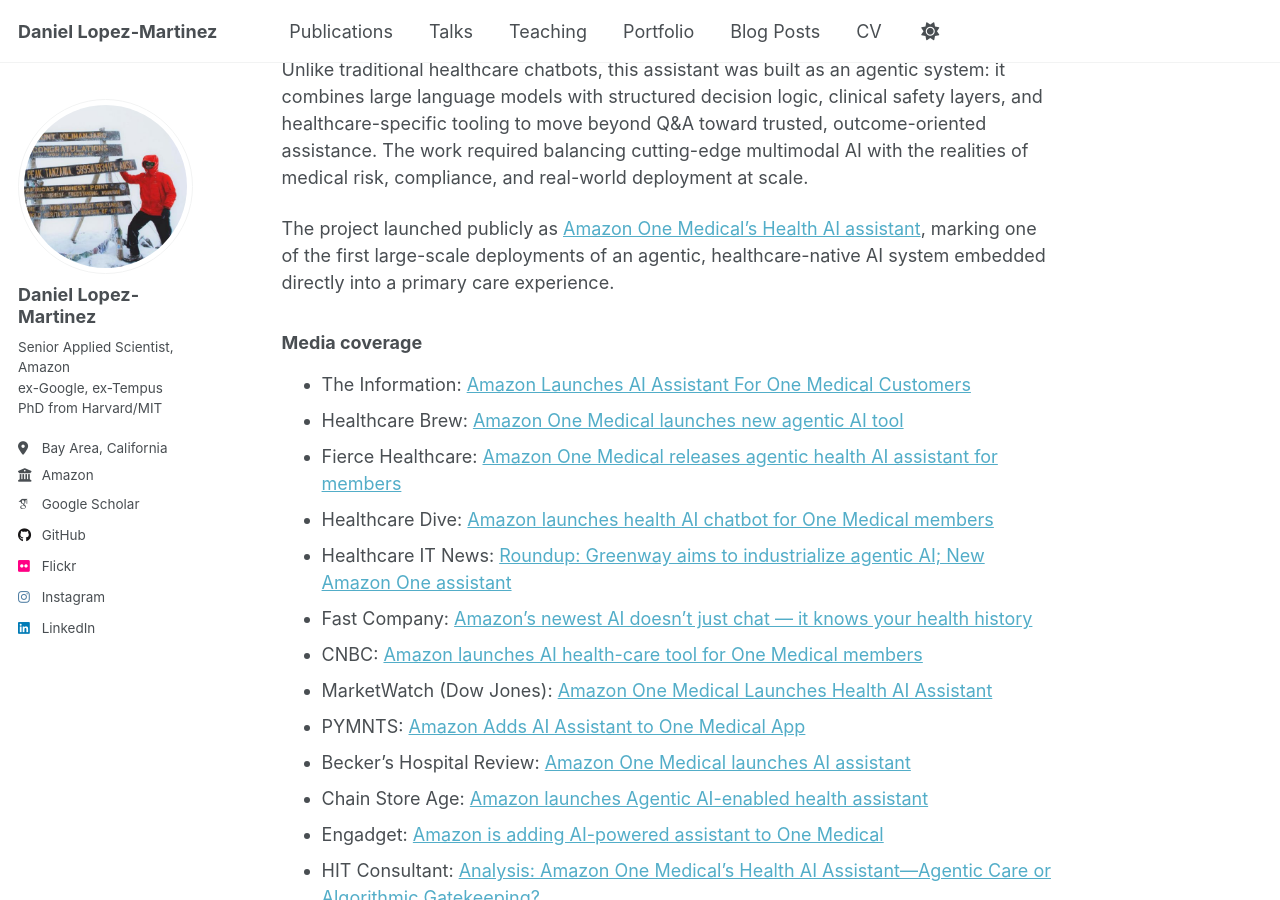
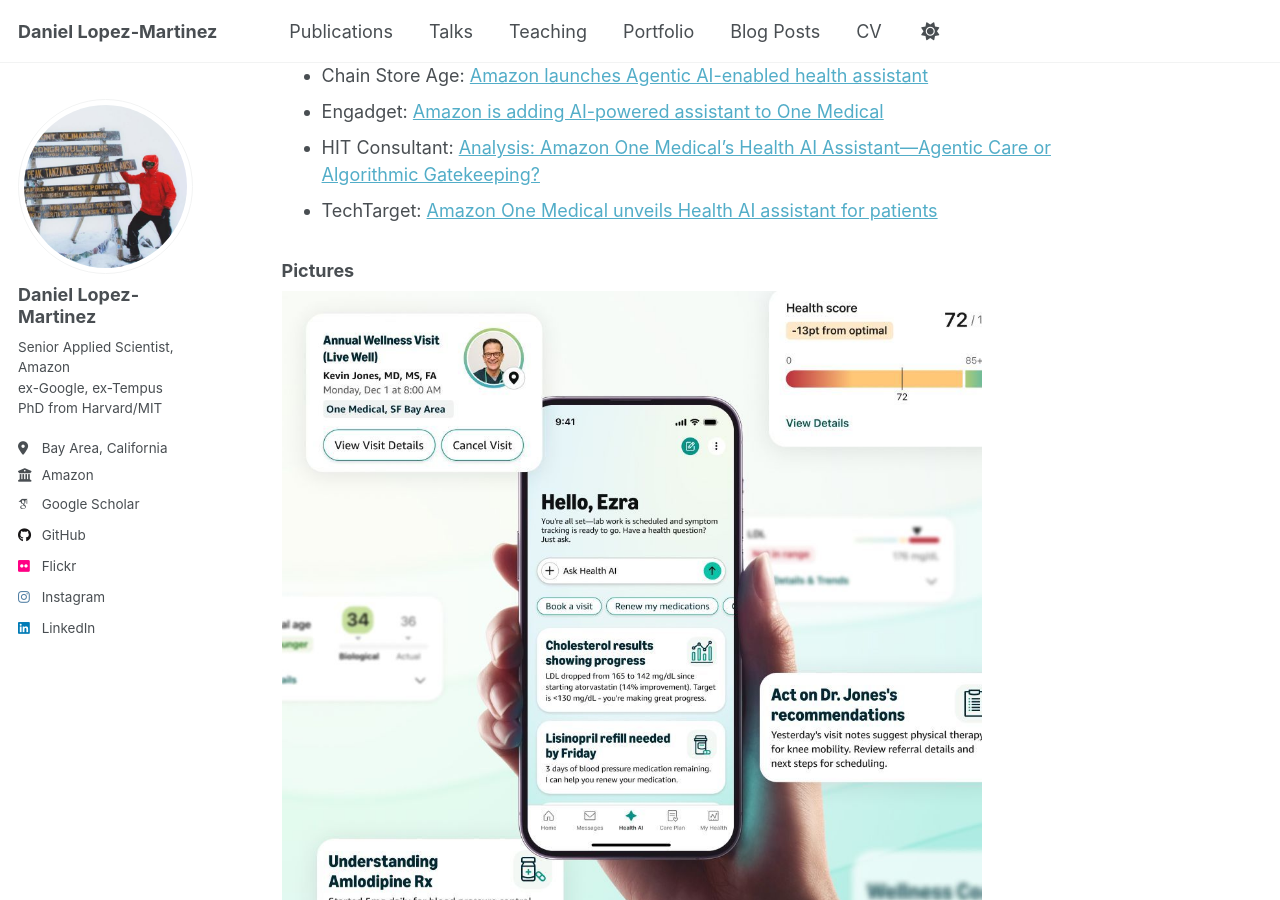
Before and after one commit to daniel-lopezmartinez/daniel-lopezmartinez.github.io, a Jekyll site: the page built from _portfolio/amazon-multimodal-agentic-assistants-primary-care.md, in a window 1280 px wide and 900 px high, scrolled down 1048 px. Built offline with Jekyll 4.4.1, drawn with Linux system fonts in a browser that asks for light colours; some web fonts are replaced; a script that is not in the unit is left out.

Commit message:
relocates image

```diff
--- a/_portfolio/amazon-multimodal-agentic-assistants-primary-care.md
+++ b/_portfolio/amazon-multimodal-agentic-assistants-primary-care.md
@@ -5,8 +5,6 @@ collection: portfolio
 category: amazon
 order: 5
 ---
-
-<img src='/images/blog/2026-01-21-amazon_ai_health_assistant.jpeg' width="700" height="400">
 
 This project centered on the end-to-end design, scientific leadership, and production deployment of a patient-facing, agentic AI assistant for primary care at Amazon One Medical. The system supports natural language interactions across text and voice, understands a member’s longitudinal health context, and can safely take action (such as guiding care decisions, routing to clinicians, and initiating workflows) within a regulated healthcare environment.
 
@@ -30,3 +28,8 @@ The project launched publicly as [Amazon One Medical’s Health AI assistant](ht
 - Engadget: [Amazon is adding AI-powered assistant to One Medical](https://www.engadget.com/ai/amazon-is-adding-ai-powered-assistant-to-one-medical-180803368.html "https://www.engadget.com/ai/amazon-is-adding-ai-powered-assistant-to-one-medical-180803368.html")
 - HIT Consultant: [Analysis: Amazon One Medical’s Health AI Assistant—Agentic Care or Algorithmic Gatekeeping?](https://hitconsultant.net/2026/01/21/health-ai-assistant-personalized-guidance-lab-results/ "https://hitconsultant.net/2026/01/21/health-ai-assistant-personalized-guidance-lab-results/")
 - TechTarget: [Amazon One Medical unveils Health AI assistant for patients](https://www.techtarget.com/patientengagement/news/366637543/Amazon-One-Medical-unveils-Health-AI-assistant-for-patients "https://www.techtarget.com/patientengagement/news/366637543/Amazon-One-Medical-unveils-Health-AI-assistant-for-patients")
+
+
+### Pictures
+
+<img src='/images/blog/2026-01-21-amazon_ai_health_assistant.jpeg' width="700" height="400">
```
